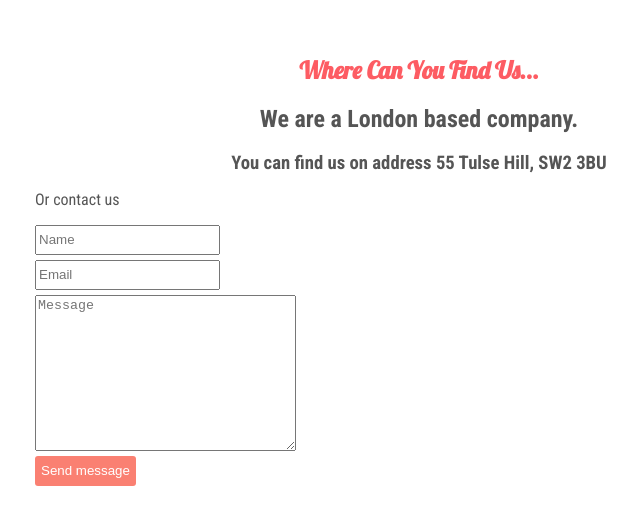
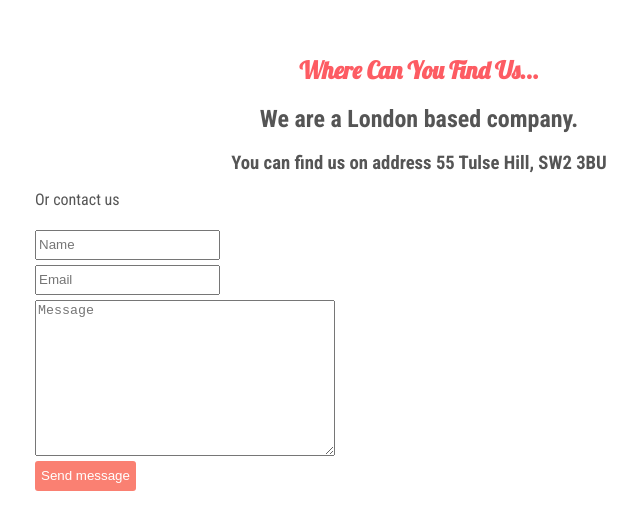
Before and after one commit to SkillsUnion-SE-Zero/dom-exercises, a website: page index.html in a window 1280 px wide. Shown: the part 2365-2894 px from the top of the page, without its empty margins (221-861 px from the left). Drawn offline with Linux system fonts and the light colour scheme.

Commit message:
first-finish DOM

```diff
--- a/exercises/5-addClient/addClient.js
+++ b/exercises/5-addClient/addClient.js
@@ -15,6 +15,11 @@
     addClient("TeamSkills", "https://picsum.photos/id/1/200/300")
     should render TeamSkills and the image to Clients page
 
+    You are welcome to try it out with index.js and see the change
+    in html.
+    Please have a look at the expected output in add-client-example.png
+    when addClient iscorrectly implemented and called from index.js
+
   Helpful resources:
     https://developer.mozilla.org/en-US/docs/Web/JavaScript/Reference/Operators/Addition_assignment
     https://developer.mozilla.org/en-US/docs/Web/API/Element/append
--- a/exercises/6-addClients/addClients.js
+++ b/exercises/6-addClients/addClients.js
@@ -26,7 +26,7 @@
         image: "https://upload.wikimedia.org/wikipedia/commons/thumb/5/51/IBM_logo.svg/320px-IBM_logo.svg.png"
       }
     ]
-    addClients("TeamSkills", "https://picsum.photos/id/1/200/300")
+    addClients(clients)
     Should render each client's name and image
 
   Helpful resources:
--- a/exercises/8-processInput/processInput.js
+++ b/exercises/8-processInput/processInput.js
@@ -16,6 +16,10 @@
   Where NAME and EMAIL represent the information the user has
   inserted name and email inputs
 
+  If this method is correctly implemented and called in index.js
+  you should see output similar to process-input-example.png after
+  User has added name and email and clicked "Send message" button
+
   Helpful resources:
     https://www.w3schools.com/jsref/met_document_addeventlistener.asp
     https://www.freecodecamp.org/news/javascript-addeventlistener-example-code/
--- a/index.html
+++ b/index.html
@@ -48,6 +48,7 @@
         <h2>We are a London based company.</h2>
         <h3>You can find us on address 55 Tulse Hill, SW2 3BU</h3>
         <p>Or contact us</p>
+        <div class="form-content">
         <form>
           <input type="text" id="name" placeholder="Name">
           <input type="text" id="email" placeholder="Email">
@@ -55,6 +56,7 @@
           <button id="submit" class="btn btn-primary">Send message</button>
         </form>
         <span id="show-message"></span>
+        </div>
         <p id="submit-confirmation"></p>
       </div>
     </section>
--- a/style.css
+++ b/style.css
@@ -89,6 +89,9 @@ input, textarea {
   display: block;
 }
 
+textarea {
+  width: 300px;
+}
 input, button, textarea {
   margin-top: 5px;
 }
@@ -105,3 +108,14 @@ button {
   border-radius: 3px;
   cursor: pointer;
 }
+
+.form-content {
+  display: flex;
+}
+
+form {
+  flex-grow: 1;
+  flex-basis: 0;
+  max-width: 300px;
+  margin-right: 10px;
+}
```
Also changed, not shown: exercises/8-processInput/processInput.test.js (+1 -1 lines), exercises/9-displayMessage/displayMessage.js (+6 -1 lines), exercises/5-addClient/add-client-example.png (added), exercises/8-processInput/process-input-example.png (added), exercises/9-displayMessage/display-message-example.gif (added).
